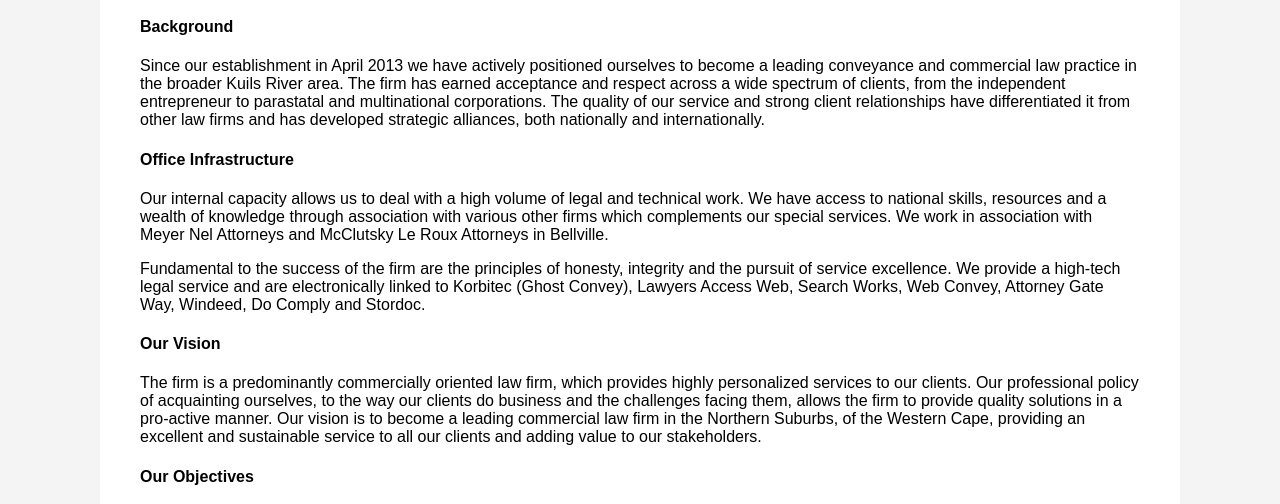
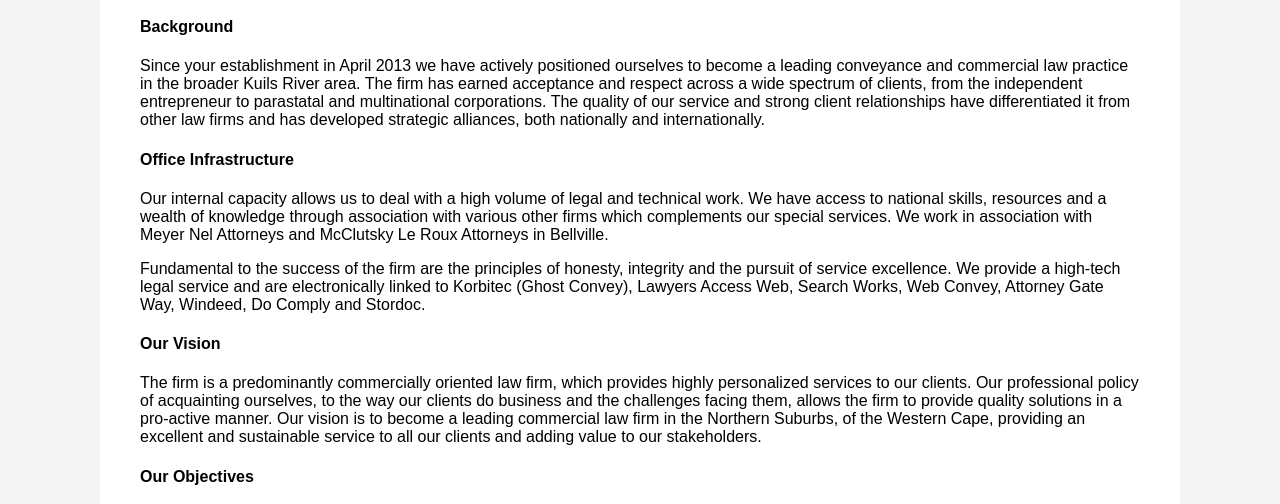
Before and after one commit to Moeshfiqah/conveyancers-near-me, a plain HTML site: page About-Us.html in a window 1280 px wide. Shown: the part 291-795 px from the top of the page. Drawn offline with Linux system fonts and the light colour scheme.

Commit message:
Update About-Us.html

```diff
--- a/About-Us.html
+++ b/About-Us.html
@@ -68,7 +68,7 @@
     <div class="section">
       <h2>About Us</h2>
       <h4>Background</h4>
-      <p>Since our establishment in April 2013 we have actively positioned ourselves to become a leading conveyance and commercial law practice in the broader Kuils River area. The firm has earned acceptance and respect across a wide spectrum of clients, from the independent entrepreneur to parastatal and multinational corporations. The quality of our service and strong client relationships have differentiated it from other law firms and has developed strategic alliances, both nationally and internationally.</p>
+      <p>Since your establishment in April 2013 we have actively positioned ourselves to become a leading conveyance and commercial law practice in the broader Kuils River area. The firm has earned acceptance and respect across a wide spectrum of clients, from the independent entrepreneur to parastatal and multinational corporations. The quality of our service and strong client relationships have differentiated it from other law firms and has developed strategic alliances, both nationally and internationally.</p>
 
       <h4>Office Infrastructure</h4>
       <p>Our internal capacity allows us to deal with a high volume of legal and technical work. We have access to national skills, resources and a wealth of knowledge through association with various other firms which complements our special services. We work in association with Meyer Nel Attorneys and McClutsky Le Roux Attorneys in Bellville.</p>
```
